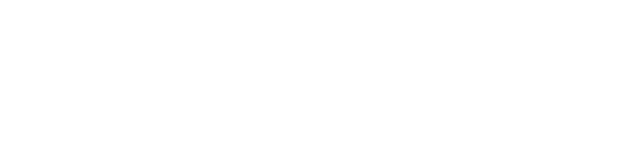
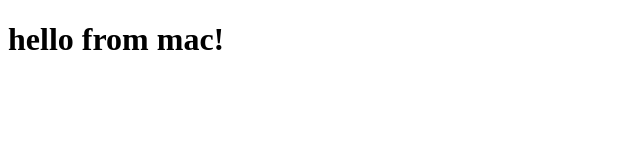
Before and after one commit to madewithcode/040_Angular_WeatherApp, a plain HTML site: page index.html in a window 1280 px wide. Shown: the whole page, without its empty margins (0-640 px from the left). Drawn offline with Linux system fonts and the light colour scheme.

Commit message:
VA 6 - test commit from mac

```diff
--- a/index.html
+++ b/index.html
@@ -8,7 +8,7 @@
 </head>
 
 <body>
-
+    <h1>hello from mac!</h1>
 <div>
 
 
```
